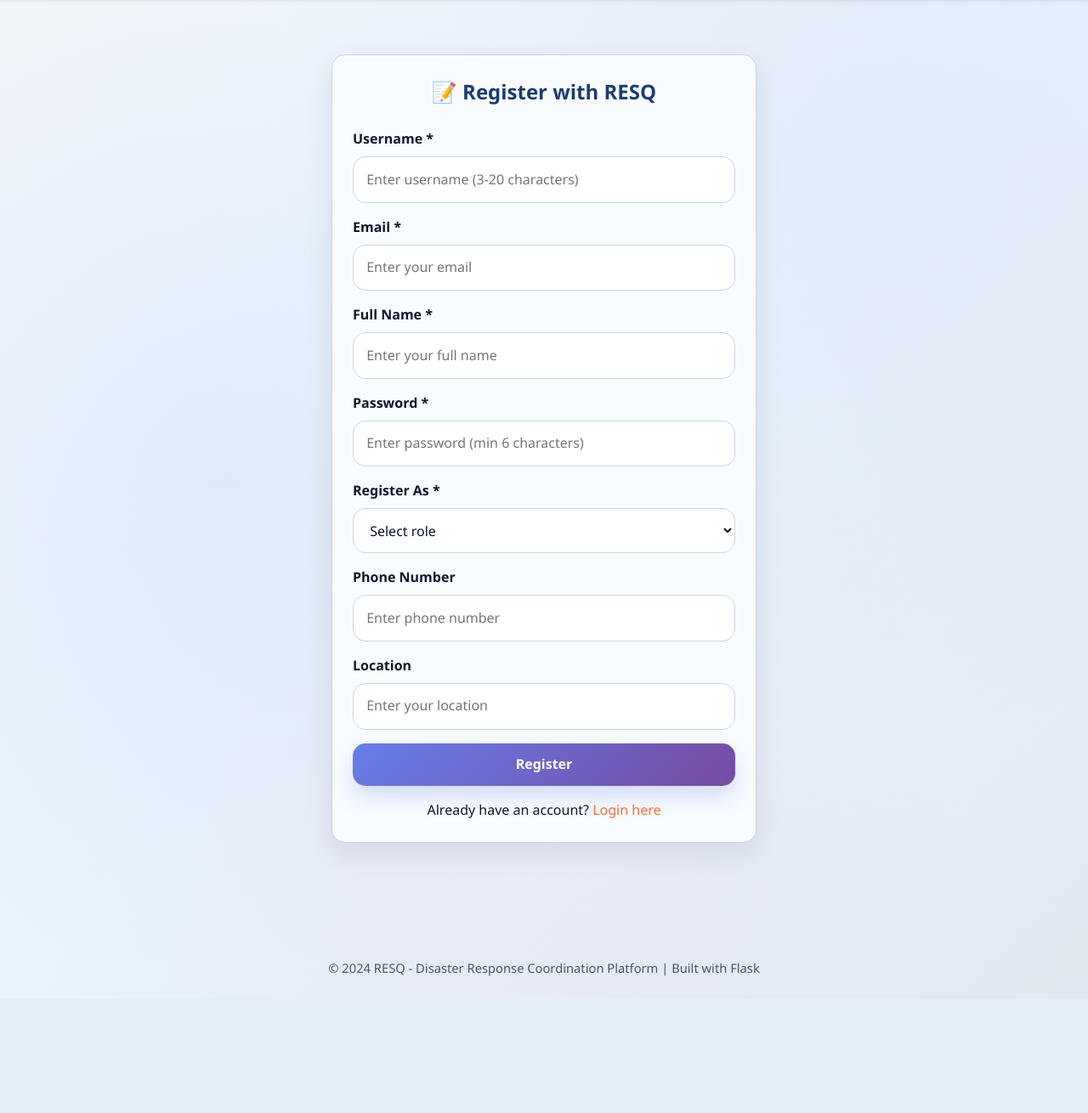
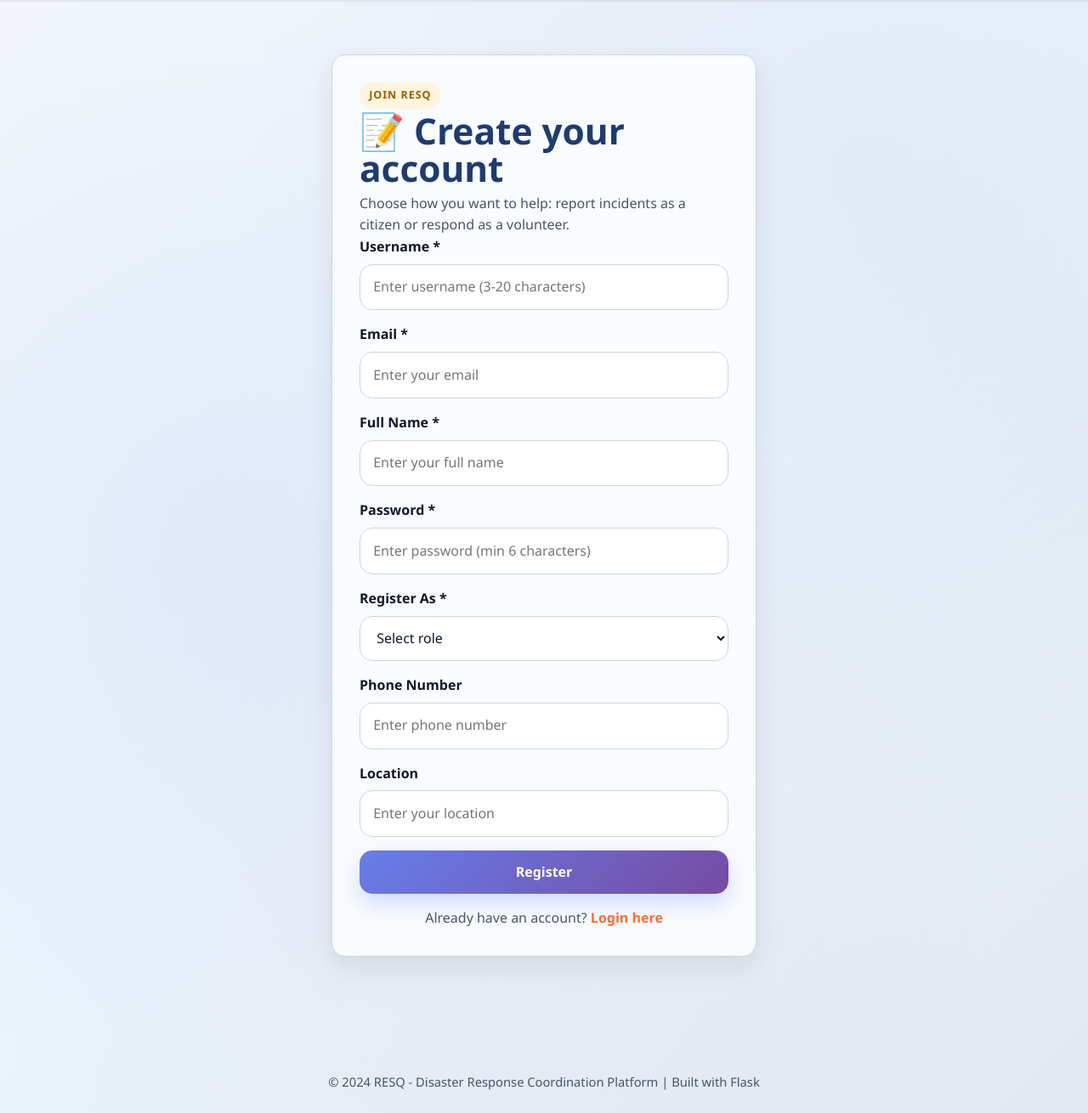
Before and after one commit to Lien-04/RESQ, a Flask app: page /register in a window 1280 px wide. Shown: the part 74-1384 px from the top of the page at 85% size. Before the commit the page ends 1223 px from the top, so only its background shows below. Run offline with Flask 3, Linux system fonts and the light colour scheme; parts of the project's set-up code (start-up, migrations or seed data) failed here and were passed over.

Commit message:
Refactor registration form layout and styles
Updated the registration form layout and styles for better user experience.

```diff
--- a/softdes/RESQ/templates/register.html
+++ b/softdes/RESQ/templates/register.html
@@ -3,9 +3,11 @@
 {% block title %}Register - RESQ{% endblock %}
 
 {% block content %}
-<div class="register-container">
-    <div class="card" style="max-width: 500px; margin: 2rem auto;">
-        <h2 style="text-align: center; margin-bottom: 1.5rem; color: #1e3c72;">📝 Register with RESQ</h2>
+<div class="auth-shell">
+    <div class="auth-card auth-card-wide card" style="max-width: 500px; margin: 2rem auto;">
+        <span class="eyebrow">Join RESQ</span>
+        <h1 style="color: #1e3c72;">📝 Create your account</h1>
+        <p class="muted">Choose how you want to help: report incidents as a citizen or respond as a volunteer.</p>
 
         <div id="alertMessage" class="alert alert-error" style="display: none;"></div>
 
@@ -51,20 +53,24 @@
 
             <div class="form-group" id="skillsGroup" style="display: none;">
                 <label for="skills">Skills (for Volunteers)</label>
-                <textarea id="skills" name="skills" placeholder="Enter your skills (e.g., First Aid, CPR, Search & Rescue, Medical Training, Communication, Leadership)" rows="3"></textarea>
+                <textarea id="skills" name="skills" rows="3"
+                    placeholder="Enter your skills (e.g., First Aid, CPR, Search & Rescue, Medical Training, Communication, Leadership)"></textarea>
                 <small style="color: #666;">Separate multiple skills with commas</small>
             </div>
 
-            <button type="submit" class="btn" style="width: 100%;">Register</button>
+            <button type="submit" class="btn btn-block">Register</button>
         </form>
 
-        <p style="text-align: center; margin-top: 1rem;">
-            Already have an account? <a href="{{ url_for('login_page') }}" style="color: #ff6b35;">Login here</a>
+        <p class="auth-switch">
+            Already have an account?
+            <a href="{{ url_for('login_page') }}" style="color: #ff6b35;">Login here</a>
         </p>
     </div>
 </div>
 
 <script>
+// ✅ KEEP ORIGINAL LOGIC (no changes to backend behavior)
+
 // Show/hide skills field based on role selection
 document.getElementById('role').addEventListener('change', function() {
     const skillsGroup = document.getElementById('skillsGroup');
```
